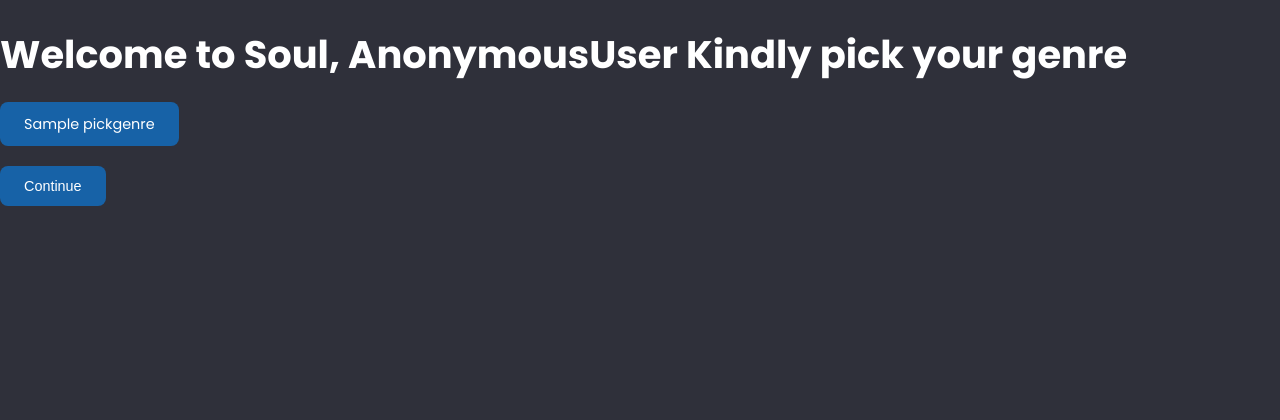
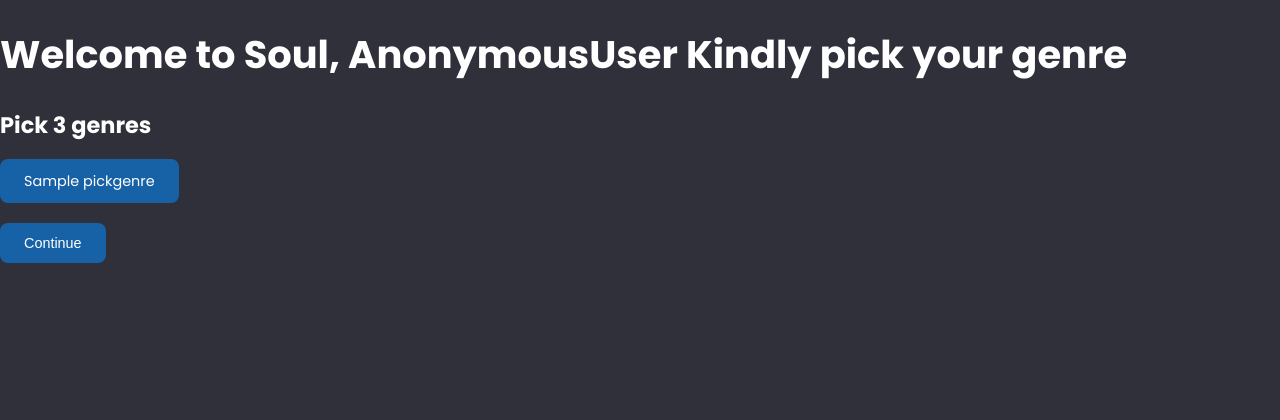
Before and after one commit to Faruqt/Soul, a Django app: template soul/templates/soul/genre.html in a window 1280 px wide. Shown: the top 420 px of the page. Run offline with Django 3.2, Linux system fonts and the light colour scheme; the template is opened without the code that fills it: most values are stand-ins (such as "Sample title", 1, 10 or a date in 2020).

Commit message:
Add pick genre js

```diff
--- a/soul/static/pick_genre.js
+++ b/soul/static/pick_genre.js
@@ -1,35 +1,125 @@
-
+var i=0;
 document.getElementById("Jazz").onclick=function() {removeJazz()};
     function removeJazz() {
+        if (i !== 3) {
         document.getElementById("Jazz1").style.display = "none";
+        i++;
+        }
+        if (i === 3) {
+            document.getElementById("Jazz1").style.display = "none";
+            document.getElementById("AfroPop1").style.display = "none";
+            document.getElementById("AfroBeats1").style.display = "none";
+            document.getElementById("Rythm and Blues1").style.display = "none";
+            document.getElementById("HipHop/Rap1").style.display = "none";
+            document.getElementById("Rock1").style.display = "none";
+            document.getElementById("Dance1").style.display = "none";
+        }
+
     }
 
 document.getElementById("AfroPop").onclick=function() {removeAfroPop()};
     function removeAfroPop() {
+        if (i !== 3) {
         document.getElementById("AfroPop1").style.display = "none";
+        i++;
+        }
+        if (i === 3) {
+            document.getElementById("Jazz1").style.display = "none";
+            document.getElementById("AfroPop1").style.display = "none";
+            document.getElementById("AfroBeats1").style.display = "none";
+            document.getElementById("Rythm and Blues1").style.display = "none";
+            document.getElementById("HipHop/Rap1").style.display = "none";
+            document.getElementById("Rock1").style.display = "none";
+            document.getElementById("Dance1").style.display = "none";
+        }
+
     }
 
 document.getElementById("AfroBeats").onclick=function() {removeAfroBeats()};
     function removeAfroBeats() {
+        if (i !== 3) {
         document.getElementById("AfroBeats1").style.display = "none";
+        i++;
+        }
+        if (i === 3) {
+            document.getElementById("Jazz1").style.display = "none";
+            document.getElementById("AfroPop1").style.display = "none";
+            document.getElementById("AfroBeats1").style.display = "none";
+            document.getElementById("Rythm and Blues1").style.display = "none";
+            document.getElementById("HipHop/Rap1").style.display = "none";
+            document.getElementById("Rock1").style.display = "none";
+            document.getElementById("Dance1").style.display = "none";
+        }
+
     }
 
 document.getElementById("Rythm and Blues").onclick=function() {removeBlues()};
     function removeBlues() {
+        if (i !== 3) {
         document.getElementById("Rythm and Blues1").style.display = "none";
+        i++;
+        }
+        if (i === 3) {
+            document.getElementById("Jazz1").style.display = "none";
+            document.getElementById("AfroPop1").style.display = "none";
+            document.getElementById("AfroBeats1").style.display = "none";
+            document.getElementById("Rythm and Blues1").style.display = "none";
+            document.getElementById("HipHop/Rap1").style.display = "none";
+            document.getElementById("Rock1").style.display = "none";
+            document.getElementById("Dance1").style.display = "none";
+        }
+
     }
 
 document.getElementById("HipHop/Rap").onclick=function() {removeRap()};
     function removeRap() {
+        if (i !== 3) {
         document.getElementById("HipHop/Rap1").style.display = "none";
+        i++;
+        }
+        if (i === 3) {
+            document.getElementById("Jazz1").style.display = "none";
+            document.getElementById("AfroPop1").style.display = "none";
+            document.getElementById("AfroBeats1").style.display = "none";
+            document.getElementById("Rythm and Blues1").style.display = "none";
+            document.getElementById("HipHop/Rap1").style.display = "none";
+            document.getElementById("Rock1").style.display = "none";
+            document.getElementById("Dance1").style.display = "none";
+        }
+
     }
 
 document.getElementById("Rock").onclick=function() {removeRock()};
     function removeRock() {
+        if (i !== 3) {
         document.getElementById("Rock1").style.display = "none";
+        i++;
+        }
+        if (i === 3) {
+            document.getElementById("Jazz1").style.display = "none";
+            document.getElementById("AfroPop1").style.display = "none";
+            document.getElementById("AfroBeats1").style.display = "none";
+            document.getElementById("Rythm and Blues1").style.display = "none";
+            document.getElementById("HipHop/Rap1").style.display = "none";
+            document.getElementById("Rock1").style.display = "none";
+            document.getElementById("Dance1").style.display = "none";
+        }
+
     }
 
 document.getElementById("Dance").onclick=function() {removeDance()};
     function removeDance() {
+        if (i !== 3) {
         document.getElementById("Dance1").style.display = "none";
+        i++;
+        }
+        if (i === 3) {
+            document.getElementById("Jazz1").style.display = "none";
+            document.getElementById("AfroPop1").style.display = "none";
+            document.getElementById("AfroBeats1").style.display = "none";
+            document.getElementById("Rythm and Blues1").style.display = "none";
+            document.getElementById("HipHop/Rap1").style.display = "none";
+            document.getElementById("Rock1").style.display = "none";
+            document.getElementById("Dance1").style.display = "none";
+        }
     }
--- a/soul/templates/soul/genre.html
+++ b/soul/templates/soul/genre.html
@@ -27,6 +27,10 @@
     <form action="" method="post" class="GenrePick">
         {% csrf_token %} <!-- csrf token for security -->
 
+          <div>
+            <h3> Pick 3 genres</h3>
+          </div>
+
             {% for pickgenre in genres %}
 
             <input type="checkbox" class="taskCheckbox" name="genre_select" id="{{ pickgenre }}" value="{{ pickgenre.id }}" onclick="removegenre()">
```
Also changed, not shown: soul/db.sqlite3.
